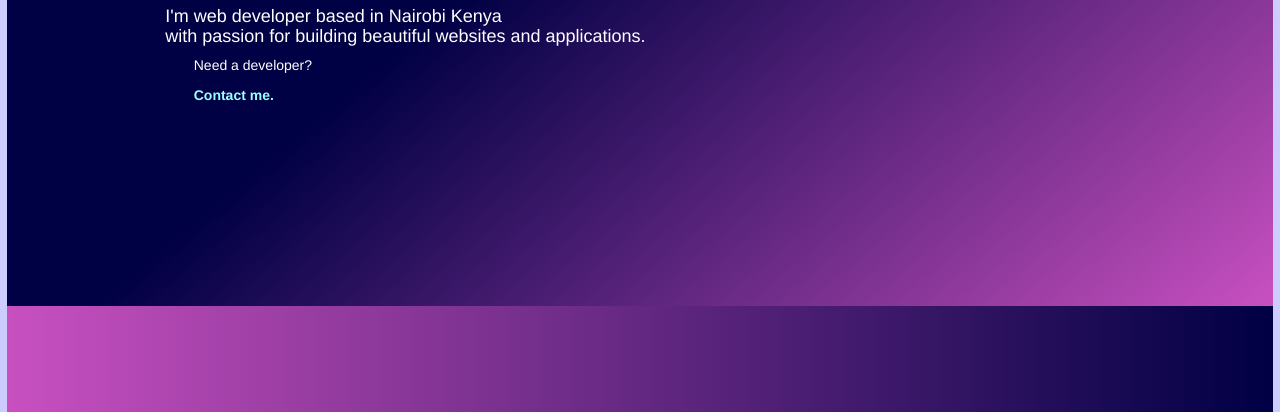
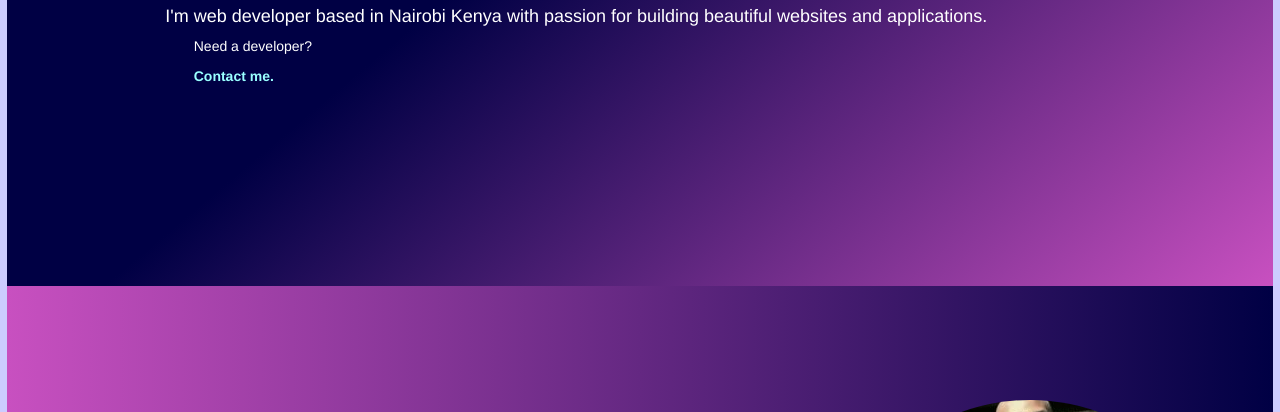
Before and after one commit to anthony-ndegwa-dev/Anthony-ndegwa-dev.github.io, a plain HTML site: page index.html in a window 1280 px wide. Shown: the part 308-720 px from the top of the page. Drawn offline with nearby package versions, Linux system fonts and the light colour scheme.

Commit message:
Update index.html

```diff
--- a/index.html
+++ b/index.html
@@ -37,7 +37,7 @@
 			<div class="doc">
 				<div id="content">
 					<h1>Hi, I'm Anthony Ndegwa <br> Web Developer</h1>
-					<h4>I'm web developer based in Nairobi Kenya<br> with passion for building beautiful websites and applications.</h4>
+					<h4>I'm web developer based in Nairobi Kenya with passion for building beautiful websites and applications.</h4>
 					<p>Need a developer?</p><p><a href="#contact">Contact me.</a></p>
 				</div>
 			</div>
```
